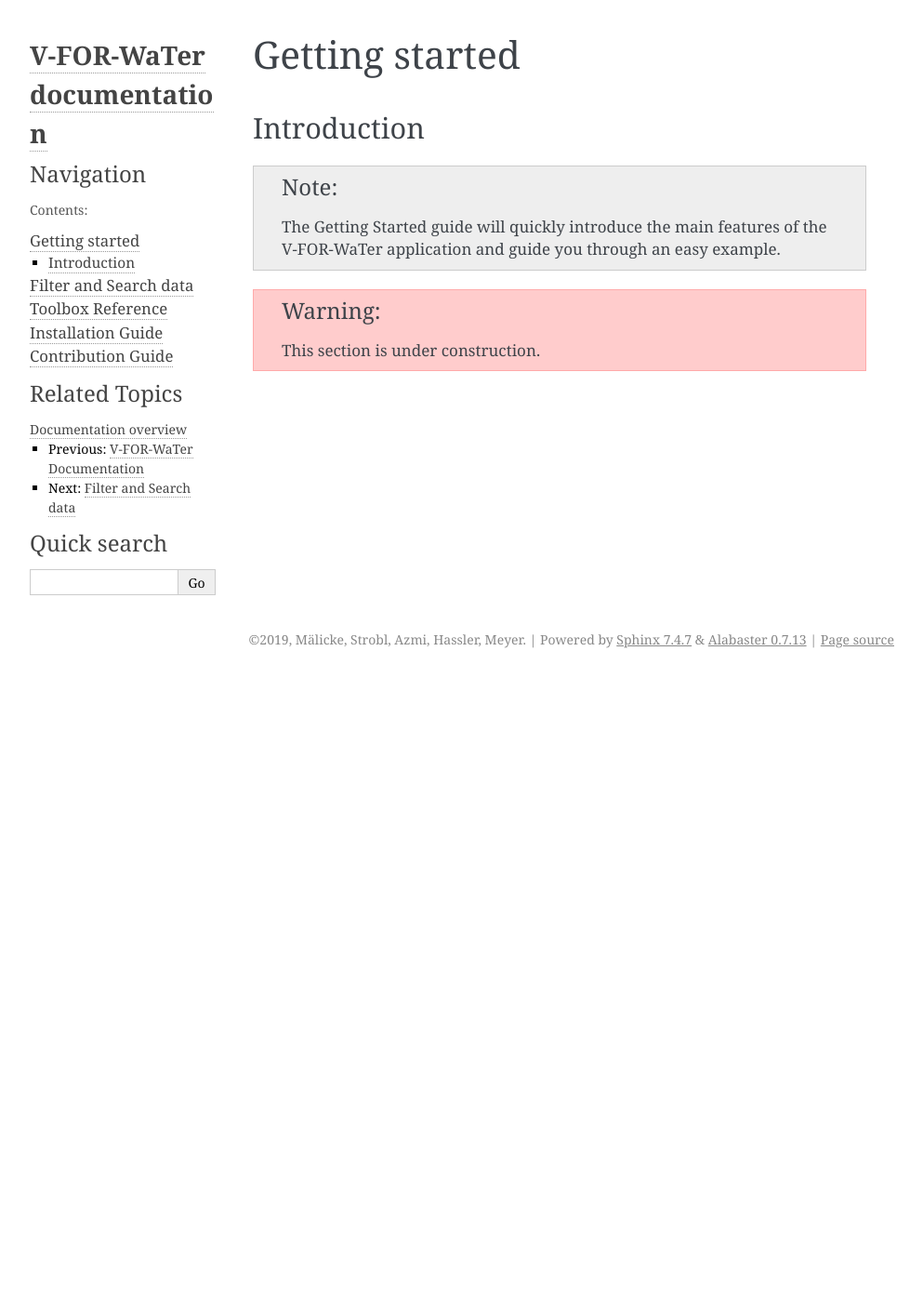
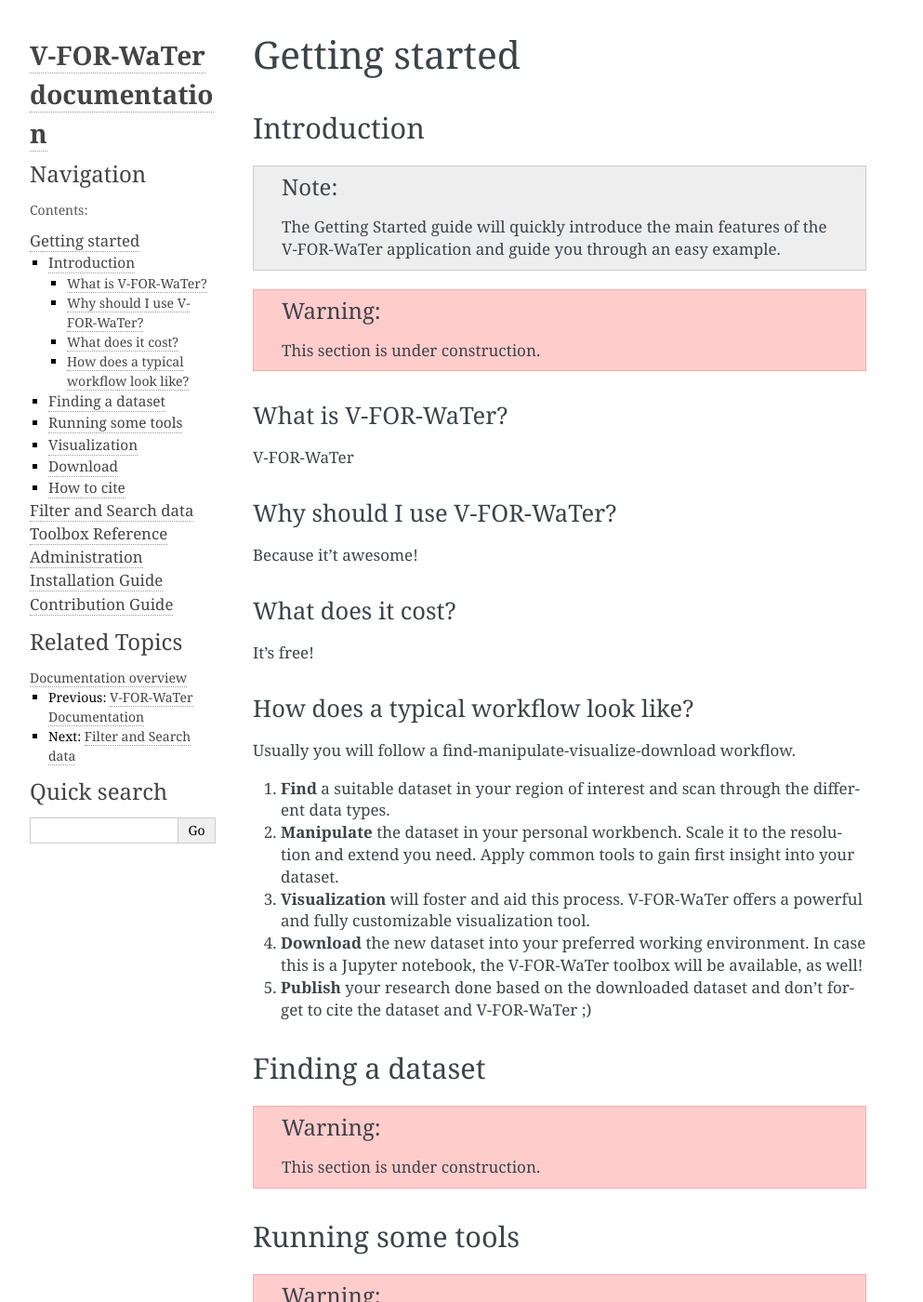
Before and after one commit to VForWaTer/documentation, a Sphinx documentation site: the page built from source/getting_started/getting_started.rst, in a window 1280 px wide and 1400 px high. Shown: the whole window at 93% size, without its empty margins (148-1141 px from the left). Built offline with Sphinx 7.4.7, drawn with Linux system fonts in a browser that asks for light colours; some of the changed text lies outside the part shown.

```diff
--- a/source/getting_started/getting_started.rst
+++ b/source/getting_started/getting_started.rst
@@ -13,3 +13,67 @@ Introduction
 .. warning::
 
     This section is under construction.
+
+What is V-FOR-WaTer?
+--------------------
+
+V-FOR-WaTer
+
+Why should I use V-FOR-WaTer?
+-----------------------------
+
+Because it't awesome!
+
+What does it cost?
+------------------
+
+It's free!
+
+How does a typical workflow look like?
+--------------------------------------
+
+Usually you will follow a find-manipulate-visualize-download workflow.
+
+1. **Find** a suitable dataset in your region of interest and scan through the different data types.
+2. **Manipulate** the dataset in your personal workbench. Scale it to the resolution and extend you need.
+   Apply common tools to gain first insight into your dataset.
+3. **Visualization** will foster and aid this process. V-FOR-WaTer offers a powerful and fully customizable visualization tool.
+4. **Download** the new dataset into your preferred working environment. In case this is a Jupyter notebook,
+   the V-FOR-WaTer toolbox will be available, as well!
+5. **Publish** your research done based on the downloaded dataset and don't forget to cite the dataset and V-FOR-WaTer ;)
+
+Finding a dataset
+=================
+
+.. warning::
+
+    This section is under construction.
+
+
+Running some tools
+==================
+
+.. warning::
+
+    This section is under construction.
+
+Visualization
+=============
+
+.. warning::
+
+    This section is under construction.
+
+Download
+========
+
+.. warning::
+
+    This section is under construction.
+
+How to cite
+===========
+
+.. warning::
+
+    This section is under construction.
--- a/source/index.rst
+++ b/source/index.rst
@@ -16,5 +16,6 @@ You will find several guides below.
    getting_started/getting_started
    filter_ref/filter
    tool_ref/index
+   administration/administration
    developer/install
    developer/contribute
```
Also changed, not shown: source/administration/administration.rst (+8 -3 lines), source/administration/data_access.rst (added, +10 -0 lines), source/administration/profile.rst (added, +10 -0 lines), .travis.yml (renamed from source/.travis.yml).
